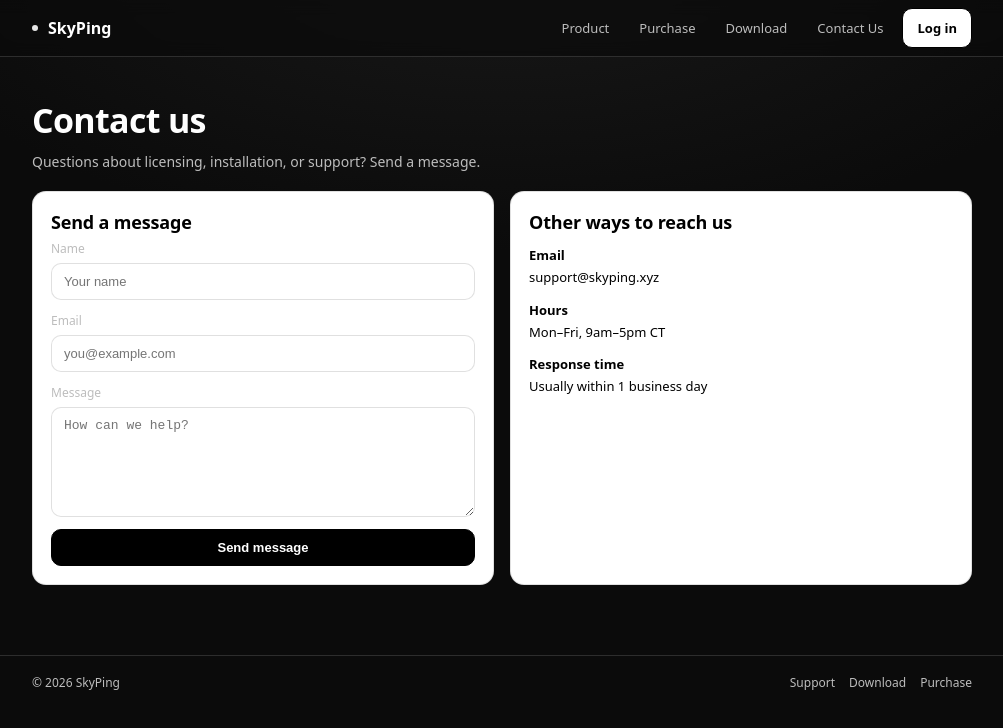
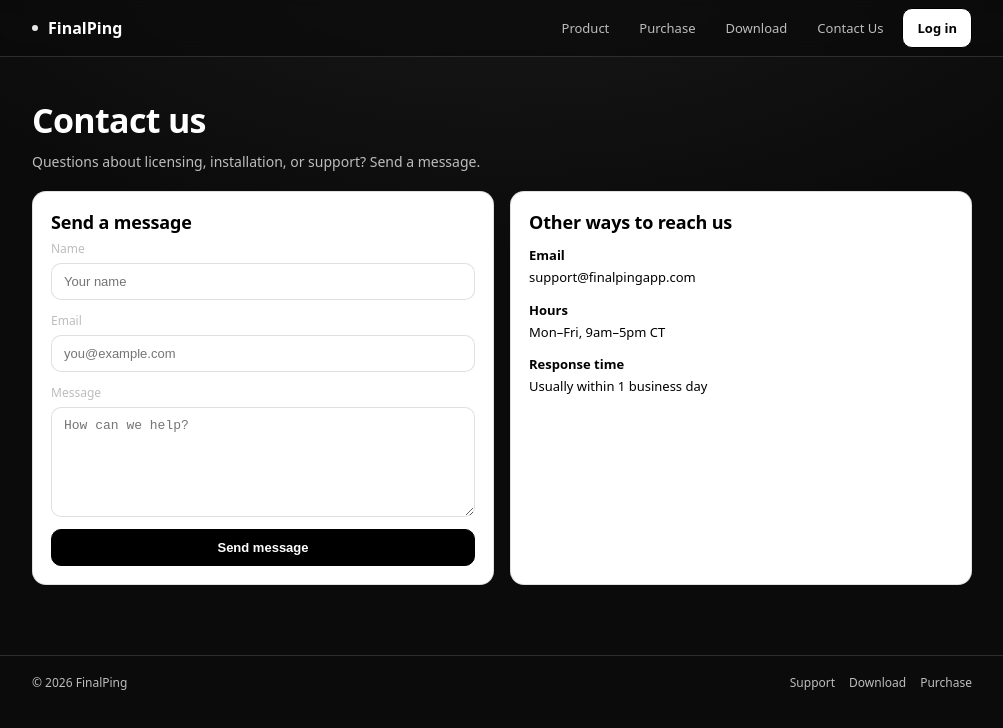
Before and after one commit to ShermR6/my-product-site, a Next.js app: page /contact in a window 1280 px wide. Shown: the top 728 px of the page, without its empty margins (138-1141 px from the left). Built offline with nearby package versions, Linux system fonts and the light colour scheme; no server answers.

Commit message:
namechange

```diff
--- a/app/components/Footer.tsx
+++ b/app/components/Footer.tsx
@@ -6,7 +6,7 @@
     <footer className="footer">
       <div className="container">
         <div className="footer-inner">
-          <div>© {new Date().getFullYear()} SkyPing</div>
+          <div>© {new Date().getFullYear()} FinalPing</div>
           <div className="footer-links">
             <Link href="/contact">Support</Link>
             <Link href="/download">Download</Link>
--- a/app/components/Navbar.tsx
+++ b/app/components/Navbar.tsx
@@ -12,7 +12,7 @@
         <div className="nav-inner">
           <Link className="brand" href="/">
             <span className="dot" />
-            <span>SkyPing</span>
+            <span>FinalPing</span>
           </Link>
 
           <nav className="nav-links">
--- a/app/contact/page.tsx
+++ b/app/contact/page.tsx
@@ -150,7 +150,7 @@
 
           <div style={{ fontSize: 13, lineHeight: 1.7 }}>
             <div style={{ fontWeight: 700, marginTop: 10 }}>Email</div>
-            <div>support@skyping.xyz</div>
+            <div>support@finalpingapp.com</div>
 
             <div style={{ fontWeight: 700, marginTop: 10 }}>Hours</div>
             <div>Mon–Fri, 9am–5pm CT</div>
```
